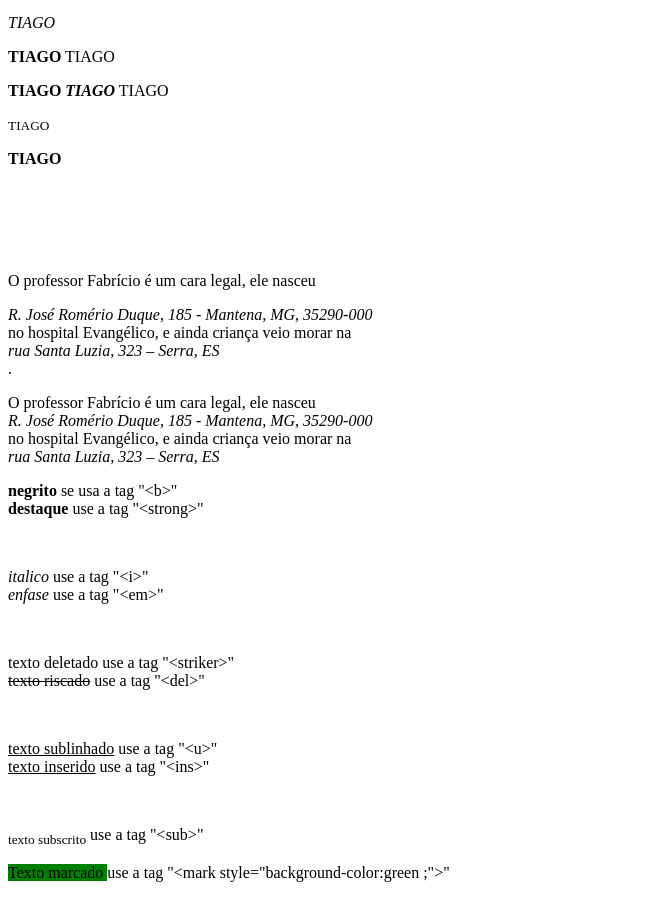
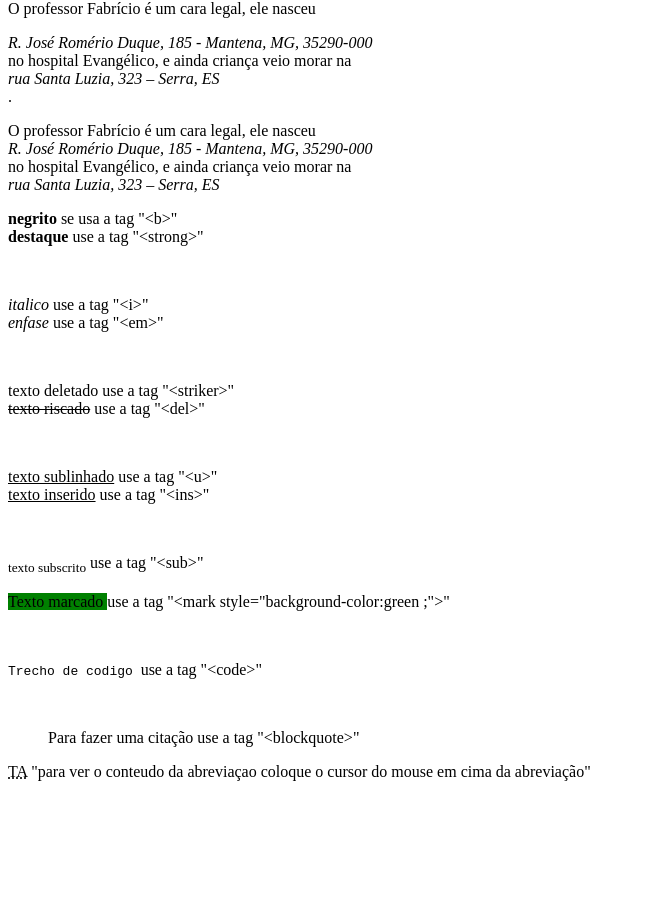
Before and after one commit to Tiag0Prates/CC1N-CSW, a plain HTML site: page aula06/index.html in a window 1280 px wide. Shown: the part 66-964 px from the top of the page, without its empty margins (0-645 px from the left). After the commit the page ends 863 px from the top, so only its background shows below. Drawn offline with Linux system fonts and the light colour scheme.

Commit message:
Add files via upload

```diff
--- a/aula06/index.html
+++ b/aula06/index.html
@@ -1,4 +1,3 @@
-<!DOCTYPE html>
 <html lang="pt-br">
 <head>
     <meta charset="UTF-8">
@@ -8,15 +7,6 @@
 </head>
 <body>
     <h1>AULA 06</h1>
-
-    <p><i>TIAGO</i></p>
-    <p><b>TIAGO</b> TIAGO</p>
-    <p><b>TIAGO <i>TIAGO</i></b> TIAGO</p>
-    <p><small>TIAGO</small></p>
-    <p><strong> TIAGO</strong></p>
-
-<br><br><br><br>
-
 
 
 <p>O professor Fabrício é um cara legal, ele nasceu
@@ -48,8 +38,15 @@
          <ins> texto inserido</ins> use a tag &quot;&lt;ins&gt;&quot;</p> <br>
 
     <p> <sub> texto subscrito</sub> use a tag &quot;&lt;sub&gt;&quot; </p>
-    <p><mark style="background-color:green ;"> Texto marcado </mark> use a tag &quot;&lt;mark  style="background-color:green ;"&gt;&quot;  </p>
+
+    <p><mark style="background-color:green ;"> Texto marcado </mark>
+        use a tag &quot;&lt;mark  style="background-color:green ;"&gt;&quot; </p> <br>
 
 
+    <p><code> Trecho de codigo </code> use a tag &quot;&lt;code&gt;&quot;</p>  <br>
+
+    <p><blockquote>Para fazer uma citação use a tag &quot;&lt;blockquote&gt;&quot;</blockquote></p>
+
+    <p> <abbr title="Trecho Abreviado">TA</abbr> "para ver o conteudo da abreviaçao coloque o cursor do mouse em cima da abreviação"</p>
 </body>
 </html>
```
